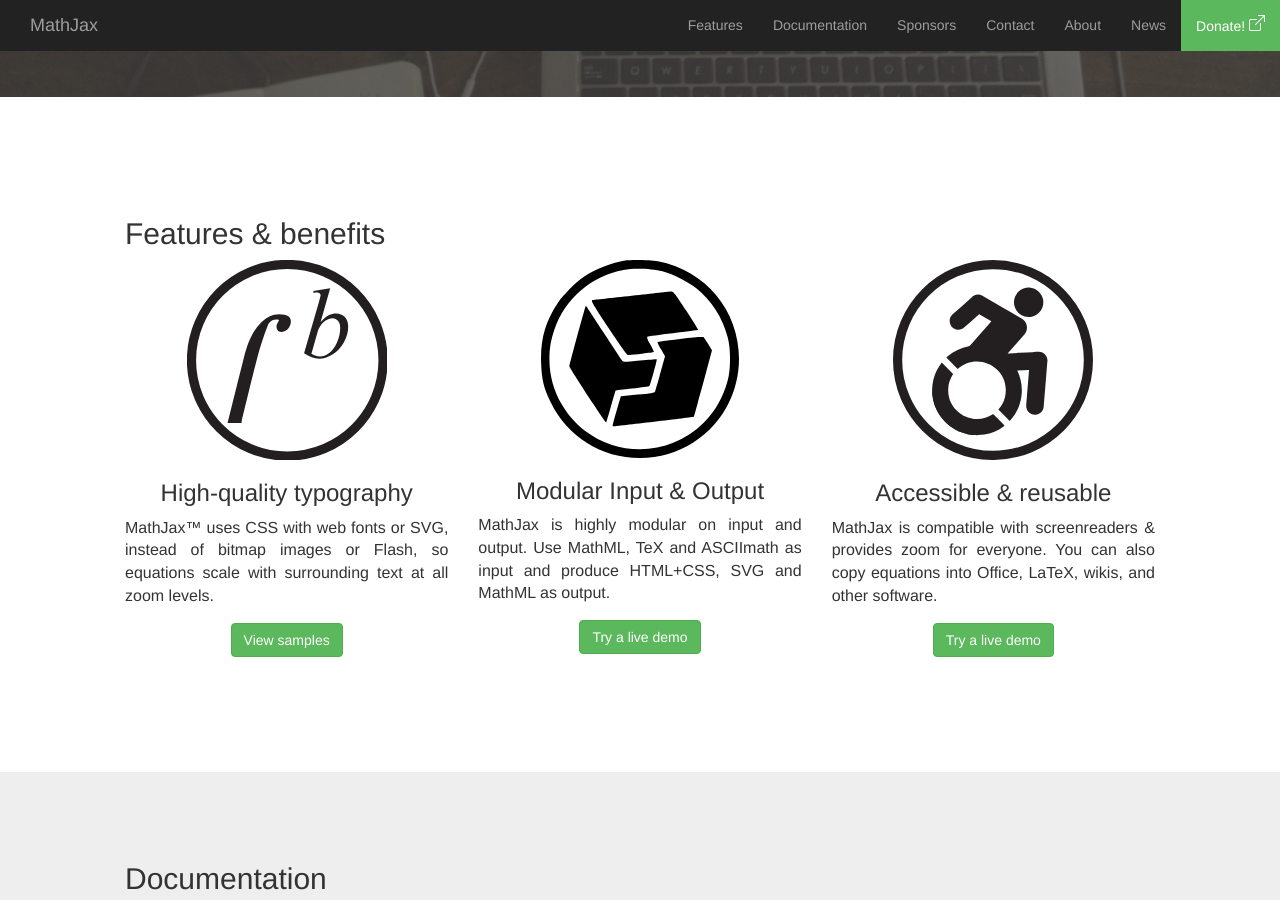
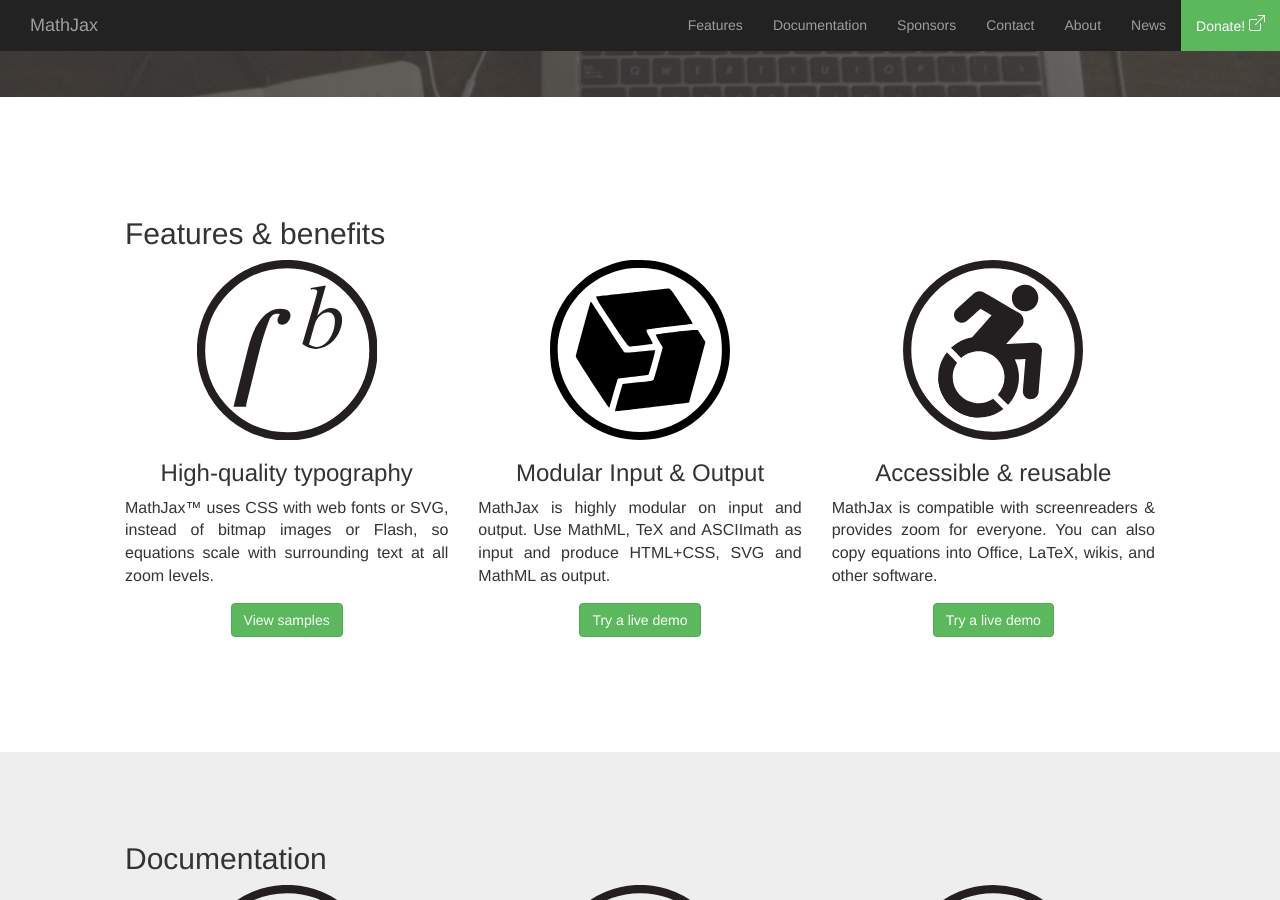
Before and after one commit to mathjax/MathJax-website, a Jekyll site: the page built from index.html, in a window 1280 px wide and 900 px high, scrolled down 360 px. Built offline with Jekyll 4.4.1, drawn with Linux system fonts in a browser that asks for light colours; nearby versions of some CDN libraries; formulas are drawn with MathJax 3.

Commit message:
frontpage: improve panel art; part of #31

```diff
--- a/index.html
+++ b/index.html
@@ -141,21 +141,22 @@
 
     <div class="row text-center">
       <div class="col-sm-4">
-        <img alt="" src="img/integral.svg" class="img-responsive center-block">
-        <h3>High-quality typography</h3>
+        <!-- <img alt="" src="img/integral.svg" class="img-responsive center-block"> -->
+        <div class="center-block" style="width:20vh; height:20vh; background-image:url(https://www.mathjax.org/img/integral.svg);background-position: 50% 50%;background-repeat: no-repeat;background-size: cover;}"></div>        <h3>High-quality typography</h3>
         <p class="text-justify">MathJax™ uses CSS with web fonts or SVG, instead of bitmap images or Flash, so equations scale with surrounding text at all zoom levels.</p>
         <p><a href="#modal-samples" class="btn btn-success" data-toggle="modal" data-target="#modal-samples">View samples</a>
         </p>
       </div>
       <div class="col-sm-4">
-        <img alt="" src="img/modular.svg" class="img-responsive center-block">
-        <h3>Modular Input &amp; Output</h3>
+        <!-- <img alt="" src="img/modular.svg" class="img-responsive center-block"> -->
+        <div class="center-block" style="width:20vh; height:20vh; background-image:url(https://www.mathjax.org/img/modular.svg);background-position: 50% 50%;background-repeat: no-repeat;background-size: cover;}"></div>        <h3>Modular Input &amp; Output</h3>
         <p class="text-justify">MathJax is highly modular on input and output. Use MathML, TeX and ASCIImath as input and produce HTML+CSS, SVG and MathML as output.</p>
         <p><a href="#modal-livedemo" class="btn btn-success" data-toggle="modal" data-target="#modal-livedemo">Try a live demo</a>
         </p>
       </div>
       <div class="col-sm-4">
-        <img alt="" src="img/a11y.svg" class="img-responsive center-block">
+        <!-- <img alt="" src="img/a11y.svg" class="img-responsive center-block"> -->
+        <div class="center-block" style="width:20vh; height:20vh; background-image:url(https://www.mathjax.org/img/a11y.svg);background-position: 50% 50%;background-repeat: no-repeat;background-size: cover;}"></div>
         <h3>Accessible &amp; reusable</h3>
         <p class="text-justify">MathJax is compatible with screenreaders &amp; provides zoom for everyone. You can also copy equations into Office, LaTeX, wikis, and other software.</p>
         <p><a href="#modal-zoom" class="btn btn-success" data-toggle="modal" data-target="#modal-zoom">Try a live demo</a>
@@ -174,8 +175,8 @@
 
     <div class="row text-center">
       <div class="col-sm-4">
-        <img alt="" src="img/code.svg" class="img-responsive center-block">
-        <h3>Simple integration</h3>
+        <!-- <img alt="" src="img/code.svg" class="img-responsive center-block"> -->
+        <div class="center-block" style="width:20vh; height:20vh; background-image:url(https://www.mathjax.org/img/code.svg);background-position: 50% 50%;background-repeat: no-repeat;background-size: cover;}"></div>        <h3>Simple integration</h3>
         <p class="text-justify">
           To quick start with our CDN,
           <a href="#docs" type="button" aria-haspopup="true" data-html="true" data-toggle="popover" data-placement="right"  data-content="<code> &amp;lt;script src='https://cdn.mathjax.org/mathjax/latest/MathJax.js?config=TeX-AMS-MML_HTMLorMML'&amp;gt;&amp;lt;/script&amp;gt;</code>">copy this snippet</a>. You can also <a href="https://github.com/mathjax/MathJax/archive/master.zip">download a copy</a> and configure MathJax yourself.</p>
@@ -183,15 +184,15 @@
         </p>
       </div>
       <div class="col-sm-4">
-        <img alt="" src="img/api.svg" class="img-responsive center-block">
-        <h3>A rich API</h3>
+        <!-- <img alt="" src="img/api.svg" class="img-responsive center-block"> -->
+        <div class="center-block" style="width:20vh; height:20vh; background-image:url(https://www.mathjax.org/img/api.svg);background-position: 50% 50%;background-repeat: no-repeat;background-size: cover;}"></div>        <h3>A rich API</h3>
         <p class="text-justify">Use our extensive APIs to create interactive content, advanced authoring tools, and math-enabled web and mobile apps.</p>
         <p><a class="btn btn-success" href="http://docs.mathjax.org/en/latest/api/index.html">Dive deeper &raquo;</a>
         </p>
       </div>
       <div class="col-sm-4">
-        <img alt="" src="img/browsers.svg" class="img-responsive center-block">
-        <h3>Works everywhere</h3>
+        <!-- <img alt="" src="img/browsers.svg" class="img-responsive center-block"> -->
+        <div class="center-block" style="width:20vh; height:20vh; background-image:url(https://www.mathjax.org/img/browsers.svg);background-position: 50% 50%;background-repeat: no-repeat;background-size: cover;}"></div>        <h3>Works everywhere</h3>
         <p class="text-justify">MathJax generates identical, high-quality output on all browsers &amp; platforms. Our support starts with IE 6, Firefox 3, Safari 2.</p>
         <p><a class="btn btn-success" href="http://docs.mathjax.org/en/latest/misc/browser-compatibility.html">Check our overview &raquo;</a>
         </p>
@@ -314,8 +315,8 @@
 
     <div class="row text-center">
       <div class="col-sm-4">
-        <img alt="" src="img/gh-mark.svg" class="img-responsive center-block">
-        <h3>GitHub</h3>
+        <!-- <img alt="" src="img/gh-mark.svg" class="img-responsive center-block"> -->
+        <div class="center-block" style="width:20vh; height:20vh; background-image:url(https://www.mathjax.org/img/gh-mark.svg);background-position: 50% 50%;background-repeat: no-repeat;background-size: cover;}"></div>        <h3>GitHub</h3>
         <p class="text-justify">
           We host our code (incl. this site) on GitHub. Please report issues &amp; submit patches!
         </p>
@@ -324,8 +325,8 @@
         </p>
       </div>
       <div class="col-sm-4">
-        <img alt="" src="img/mailing.svg" class="img-responsive center-block">
-        <h3>Mailing Lists</h3>
+        <!-- <img alt="" src="img/mailing.svg" class="img-responsive center-block"> -->
+        <div class="center-block" style="width:20vh; height:20vh; background-image:url(https://www.mathjax.org/img/mailing.svg);background-position: 50% 50%;background-repeat: no-repeat;background-size: cover;}"></div>        <h3>Mailing Lists</h3>
         <p class="text-justify">
           We host the <a href="https://groups.google.com/forum/#!forum/mathjax-users">MathJax-User</a> and <a href="https://groups.google.com/forum/#!forum/mathjax-dev">MathJax-Dev</a> Groups as well as a <a href="http://eepurl.com/hqn6-/">news list</a>.
         </p>
@@ -333,8 +334,8 @@
         </p>
       </div>
       <div class="col-sm-4">
-        <img alt="" src="img/share.svg" class="img-responsive center-block">
-        <h3>Social</h3>
+        <!-- <img alt="" src="img/share.svg" class="img-responsive center-block"> -->
+        <div class="center-block" style="width:20vh; height:20vh; background-image:url(https://www.mathjax.org/img/share.svg);background-position: 50% 50%;background-repeat: no-repeat;background-size: cover;}"></div>        <h3>Social</h3>
         <p class="text-justify">You can reach out to us on <a href="https://twitter.com/mathjax">Twitter</a>, <a href="https://plus.google.com/+mathjax/">Google+</a>, <a href="https://www.facebook.com/mathjax">Facebook</a>, and <a href="http://www.linkedin.com/groups/MathJax-Community-3772588">LinkedIn</a>.</p>
         <p><a class="btn btn-success" href="mailto:info@mathjax.org">Or send an email &raquo;</a>
         </p>
```
Also changed, not shown: other parts of index.html (+1 -1 lines).
